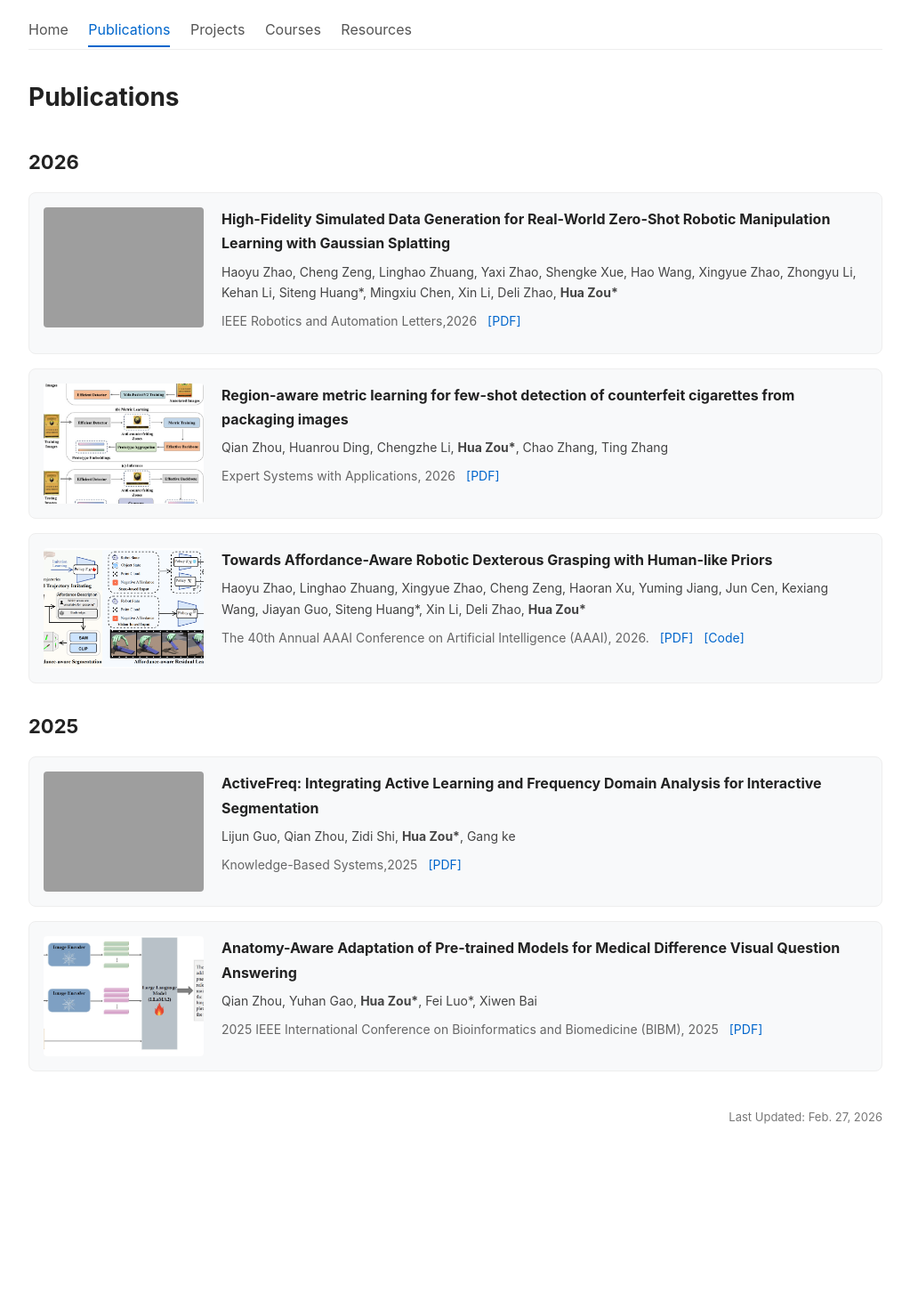
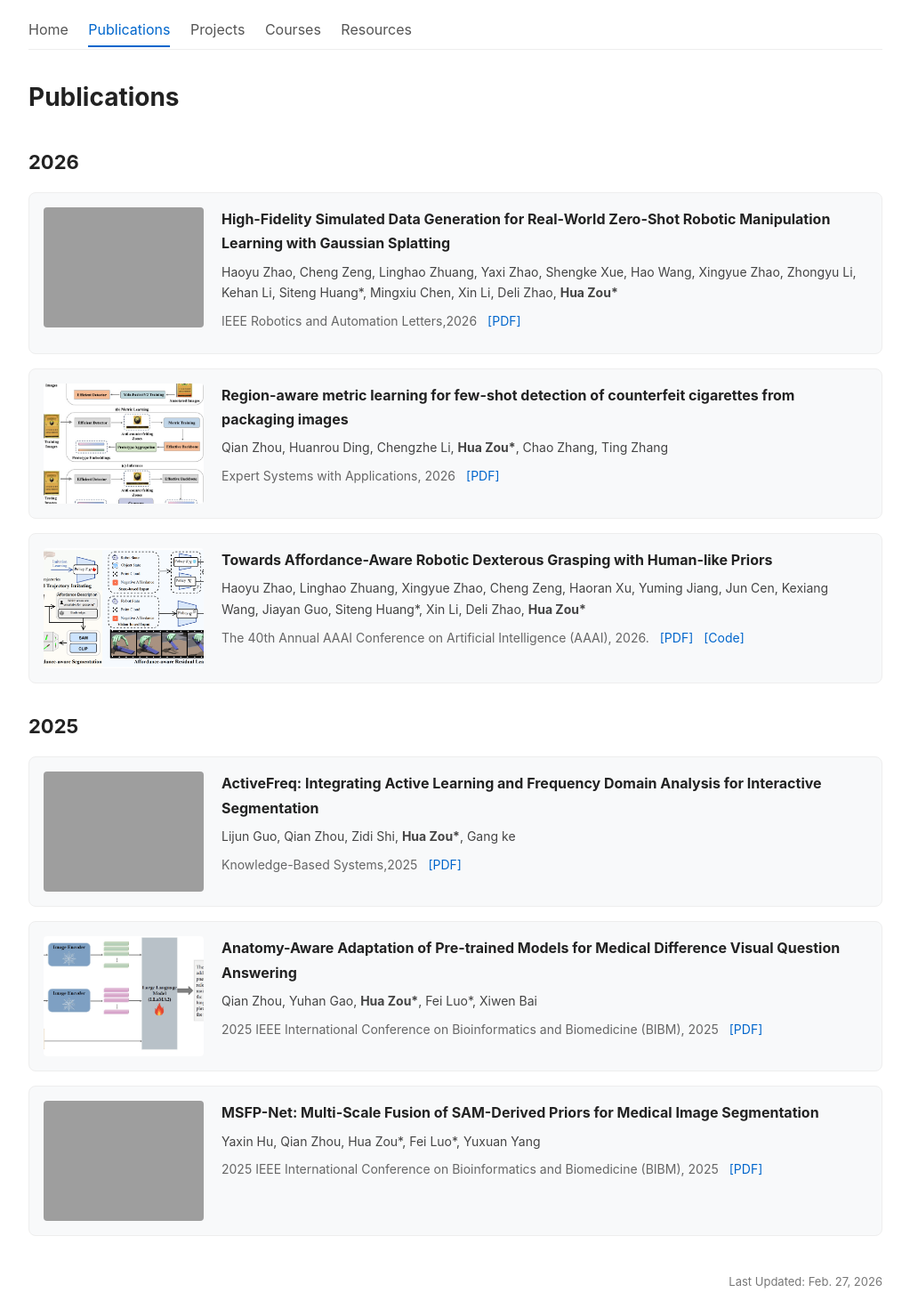
Before and after one commit to zouhuawhu/zouhuawhu.github.io, a Jekyll site: the page built from Publications/publications.html, in a window 1280 px wide. Shown: the whole page at 89% size, without its empty margins (128-1151 px from the left). Built offline with Jekyll 4.4.1, drawn with Linux system fonts in a browser that asks for light colours; before the commit the page ends 1286 px from its top, so only the background shows below that.

Commit message:
Update _config.yml

```diff
--- a/_config.yml
+++ b/_config.yml
@@ -120,6 +120,14 @@ publications:
       paper: "https://ieeexplore.ieee.org/abstract/document/11356508"
     thumb: "/assets/bibm2025_01.jpg"
 
+  - title: "MSFP-Net: Multi-Scale Fusion of SAM-Derived Priors for Medical Image Segmentation"
+    authors: "Yaxin Hu, Qian Zhou, Hua Zou*, Fei Luo*, Yuxuan Yang"
+    venue: "2025 IEEE International Conference on Bioinformatics and Biomedicine (BIBM), 2025"
+    year: 2025
+    links:
+      paper: "https://ieeexplore.ieee.org/abstract/document/11356508"
+    thumb: "/assets/bibm2025_02.jpg"
+
 
 # ========== 项目列表配置（英文版本） ==========
 projects:
```
